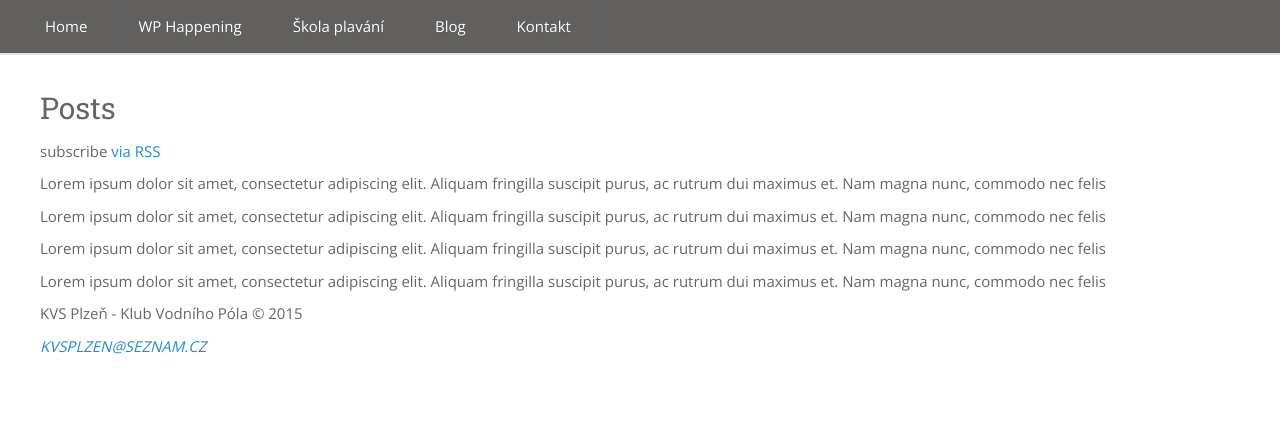
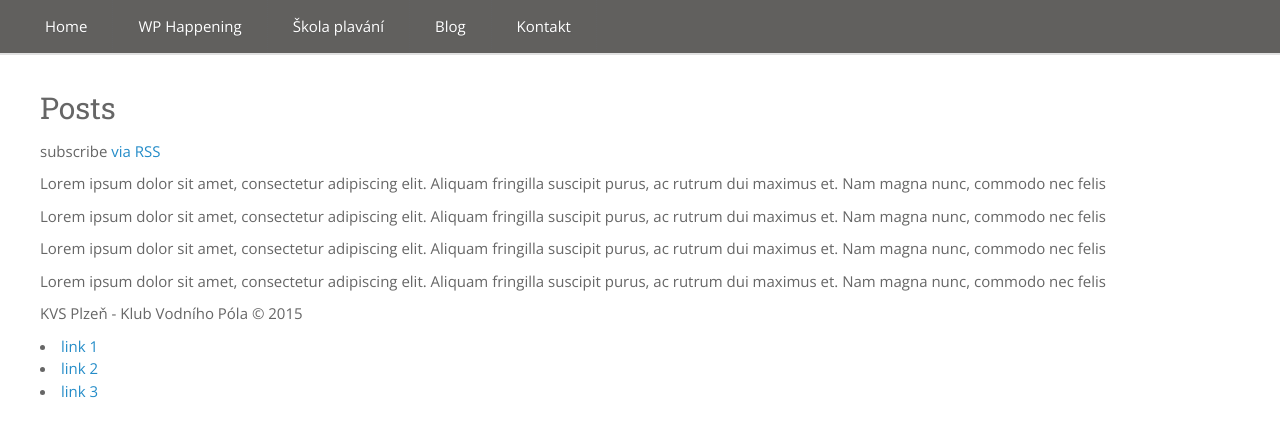
Before and after one commit to SteveVil/KVS-web, a Jekyll site: the page built from index.html, in a window 1280 px wide. Shown: the top 437 px of the page. Built offline with Jekyll 4.4.1, drawn with Linux system fonts in a browser that asks for light colours.

Commit message:
Update footer.html

```diff
--- a/_includes/footer.html
+++ b/_includes/footer.html
@@ -23,8 +23,10 @@
 			 	<p>KVS Plzeň - Klub Vodního Póla © 2015</p>
 			 </div>
 
-			 <div class="mail">
-			 	<a href="mailto:kvsplzen@seznam.cz"><em>KVSPLZEN@SEZNAM.CZ</em></a>
+			 <div class="social-links">
+			 	<li><a href="mailto:kvsplzen@seznam.cz">link 1</a></li>
+			 	<li><a href="mailto:kvsplzen@seznam.cz">link 2</a></li>
+			 	<li><a href="mailto:kvsplzen@seznam.cz">link 3</a></li>
 			 </div>
 		</div>
 	</div>
```
